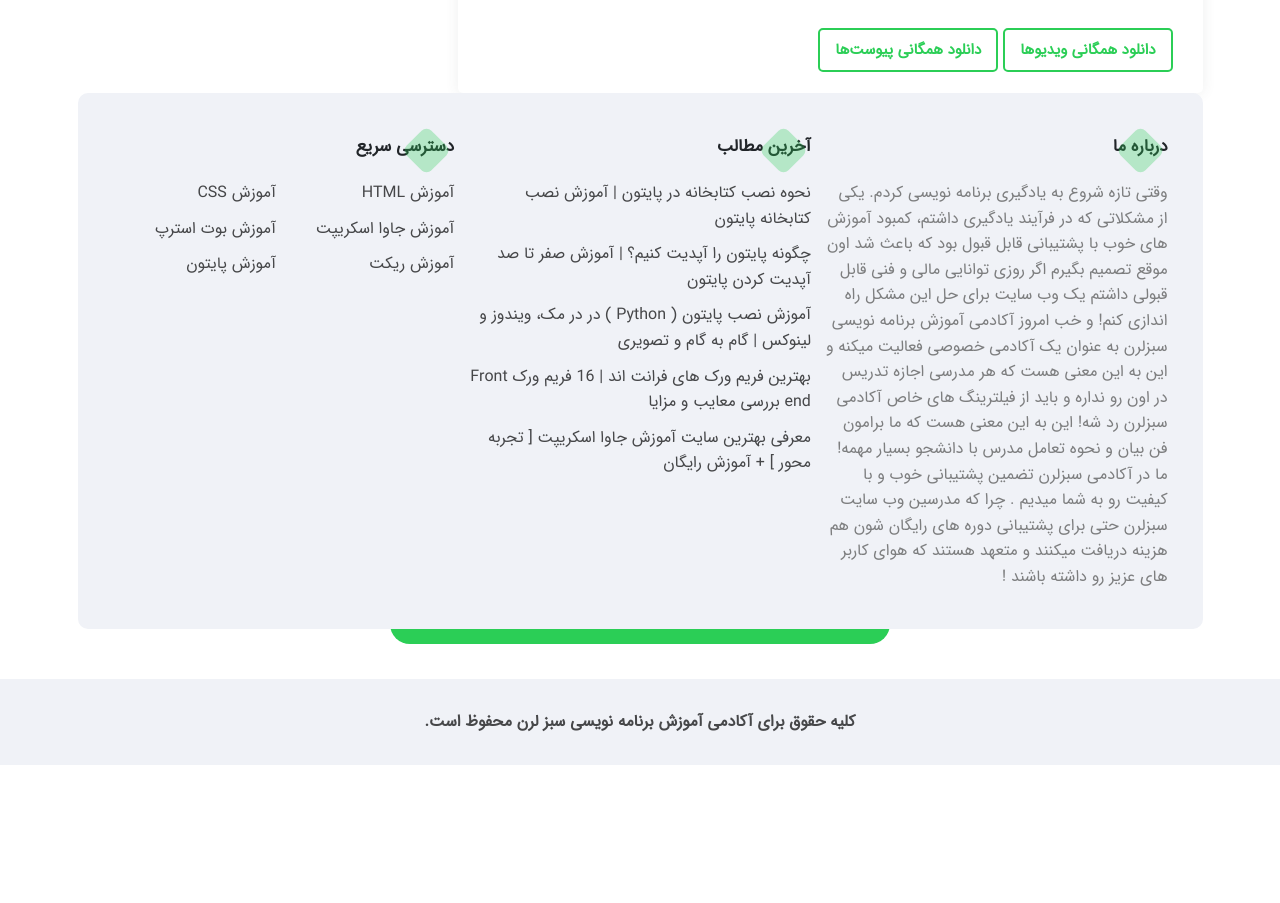
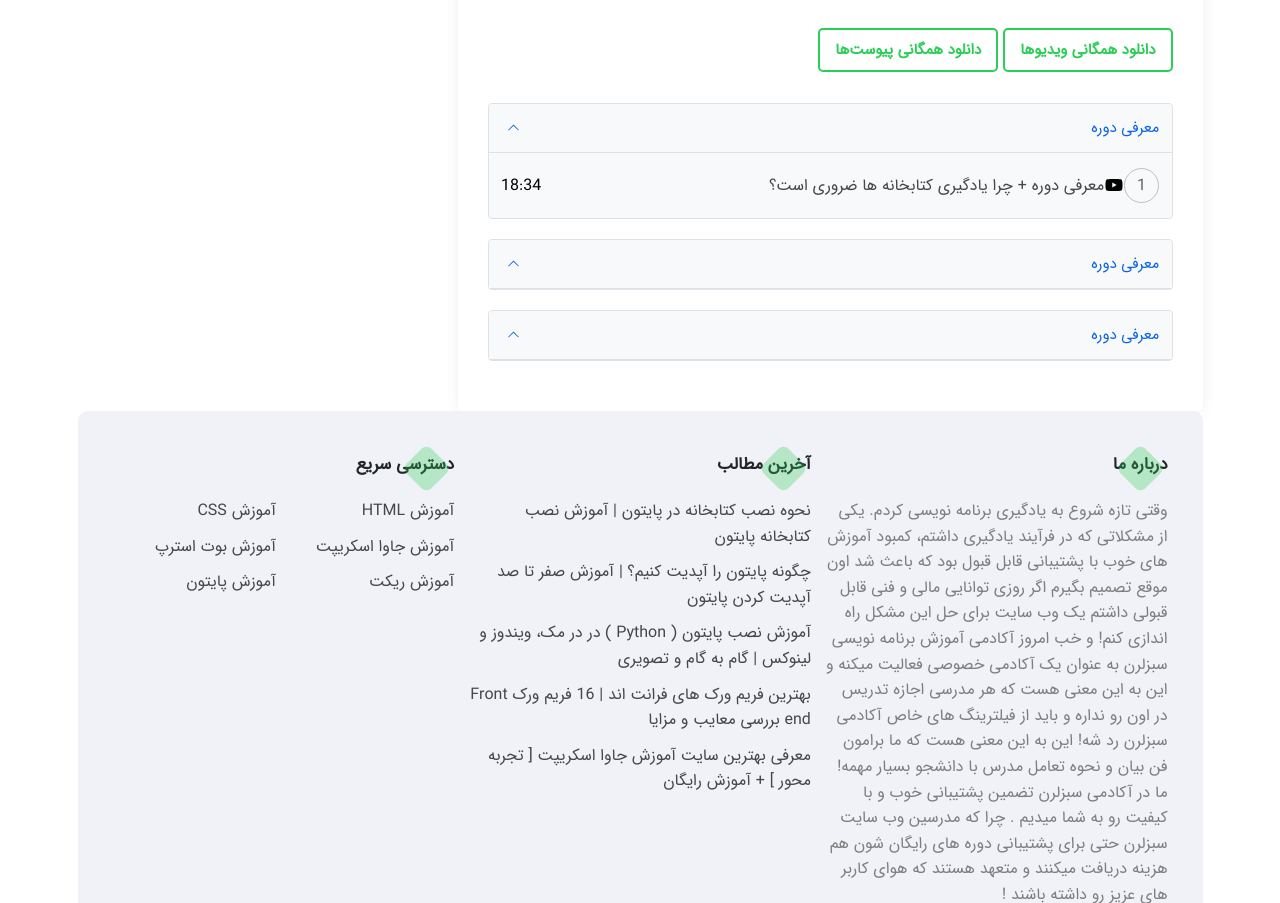
Before and after one commit to masih445/My-sabz-learn, a plain HTML site: page Project/course.html in a window 1280 px wide. Shown: the part 2390-3293 px from the top of the page. Before the commit the page ends 3155 px from the top, so only its background shows below. Drawn offline with Linux system fonts and the light colour scheme.

Commit message:
introduction accordion styles

```diff
--- a/Project/course.html
+++ b/Project/course.html
@@ -397,6 +397,85 @@
                   <a href="#" class="introduction__btns-item">دانلود همگانی ویدیوها</a>
                   <a href="#" class="introduction__btns-item">دانلود همگانی پیوست‌ها</a>
                 </div>
+
+                <div class="introduction__topic">
+                  <div class="accordion" id="accordionExample">
+                    <div class="accordion-item">
+                      <h2 class="accordion-header" id="headingOne">
+                        <button class="accordion-button" type="button" data-bs-toggle="collapse" data-bs-target="#collapseOne" aria-expanded="true" aria-controls="collapseOne">
+                          معرفی دوره
+                        </button>
+                      </h2>
+                      <div id="collapseOne" class="accordion-collapse collapse show" aria-labelledby="headingOne" data-bs-parent="#accordionExample">
+                        <div class="accordion-body introduction__accordion-body">
+                          <div class="introduction__accordion-right">
+                            <span class="introduction__accordion-count">1</span>
+                            <i class="fab fa-youtube introduction__accordion-icon"></i>
+                            <a href="#" class="introduction__accordion-link">
+                              معرفی دوره + چرا یادگیری کتابخانه ها ضروری است؟
+                            </a>
+                          </div>
+                          <div class="introduction__accordion-left">
+                            <span class="introduction__accordion-time">
+                              18:34
+                            </span>
+                          </div>
+                        </div>
+                      </div>
+                    </div>
+                  </div>
+                  <div class="accordion" id="accordionExample2">
+                    <div class="accordion-item">
+                      <h2 class="accordion-header" id="headingTwo">
+                        <button class="accordion-button" type="button" data-bs-toggle="collapse" data-bs-target="#collapseTwo" aria-expanded="true" aria-controls="collapseTwo">
+                          معرفی دوره
+                        </button>
+                      </h2>
+                      <div id="collapseTwo" class="accordion-collapse collapse" aria-labelledby="headingTwo" data-bs-parent="#accordionExample2">
+                        <div class="accordion-body introduction__accordion-body">
+                          <div class="introduction__accordion-right">
+                            <span class="introduction__accordion-count">1</span>
+                            <i class="fab fa-youtube introduction__accordion-icon"></i>
+                            <a href="#" class="introduction__accordion-link">
+                              معرفی دوره + چرا یادگیری کتابخانه ها ضروری است؟
+                            </a>
+                          </div>
+                          <div class="introduction__accordion-left">
+                            <span class="introduction__accordion-time">
+                              18:34
+                            </span>
+                          </div>
+                        </div>
+                      </div>
+                    </div>
+                  </div>
+                  <div class="accordion" id="accordionExample3">
+                    <div class="accordion-item">
+                      <h2 class="accordion-header" id="headingThree">
+                        <button class="accordion-button" type="button" data-bs-toggle="collapse" data-bs-target="#collapseThree" aria-expanded="true" aria-controls="collapseThree">
+                          معرفی دوره
+                        </button>
+                      </h2>
+                      <div id="collapseThree" class="accordion-collapse collapse" aria-labelledby="headingThree" data-bs-parent="#accordionExample3">
+                        <div class="accordion-body introduction__accordion-body">
+                          <div class="introduction__accordion-right">
+                            <span class="introduction__accordion-count">1</span>
+                            <i class="fab fa-youtube introduction__accordion-icon"></i>
+                            <a href="#" class="introduction__accordion-link">
+                              معرفی دوره + چرا یادگیری کتابخانه ها ضروری است؟
+                            </a>
+                          </div>
+                          <div class="introduction__accordion-left">
+                            <span class="introduction__accordion-time">
+                              18:34
+                            </span>
+                          </div>
+                        </div>
+                      </div>
+                    </div>
+                  </div>
+                </div>
+
               </div>
 
               <!-- Finish Introduction -->
@@ -513,5 +592,6 @@
 
 
     <script src="vendor/FontAwesome5/all.min.js"></script>
+    <script src="vendor/Bootstrap/bootstrap.bundle.min.js"></script>
 </body>
 </html>
--- a/Project/css/course.css
+++ b/Project/css/course.css
@@ -189,22 +189,10 @@
     border-radius: 0.5rem;
     box-shadow: 0 0 13px 1px rgba(70, 72, 77, 0.08);
 }
-.introduction__item{
-
-}
-.introduction__title{
-
-}
-.title{
-
-}
 .introduction__img{
     margin-top: 3rem;
     display: block;
     border-radius: 1rem;
-}
-.img-fluid{
-
 }
 .introduction__text{
     margin-top: 2rem;
@@ -226,5 +214,61 @@
     color: var(--white-color);
     background-color: var(--primary-color);
 }
+.introduction__topic{
+    margin-top: 4rem;
+}
+.accordion{
+    margin-bottom: 2rem;
+}
+.accordion-item{
+    background-color: #f7f9fa;
+}
+.accordion-button{
+    background-color: #f7f9fa;
+    font-size: 1.5rem;
+    padding: 1.25rem;
+}
+.accordion-button:not(.collapse){
+    background-color: #f7f9fa;
+}
+.accordion-button::after{
+    position: absolute;
+    left: 1.5rem;
+    width: 2rem;
+    height: 2rem;
+    background-position: center;
+}
+.introduction__accordion-body{
+    display: flex;
+    justify-content: space-between;
+    align-items: center;
+    padding: 1.5rem 1.25rem;
+}
+.introduction__accordion-right{
+    display: flex;
+    align-items: center;
+}
+.introduction__accordion-count{
+    width: 3.5rem;
+    height: 3.5rem;
+    border: 1px solid #bfbfbf;
+    color: #656464;
+    display: flex;
+    align-items: center;
+    justify-content: center;
+    border-radius: 50%;
+}
+.introduction__accaordion-icon{
+    margin: 0 1.5rem;
+    color: #939aa3;
+    font-size: 1.8rem;
+}
+.inroduction__accordion-link{
+    color: #161616;
+}
+.introductoin__accordion-time{
+    color: #7a7a7a;
+}
+
 
 /* finish introdution style */
```
Lines whose indentation alone changed are shown as unchanged.
